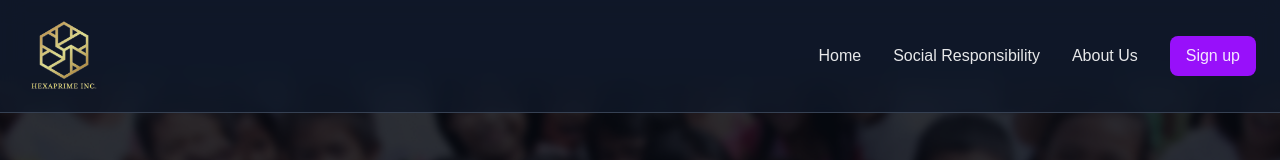
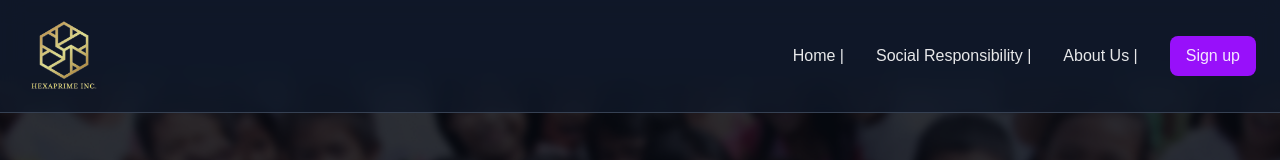
Before and after one commit to NETAD-MIKHAIL/hexaprime-portal, a Next.js app: page / in a window 1280 px wide. Shown: the top 160 px of the page. Built offline with nearby package versions, Linux system fonts and the light colour scheme.

Commit message:
Updated navbar and homepage

```diff
--- a/app/page.tsx
+++ b/app/page.tsx
@@ -52,9 +52,9 @@ export default function Home() {
 
           {/* MENU ITEMS */}
           <ul className="hidden md:flex items-center space-x-8 text-white/90 font-medium">
-            <li className="hover:text-purple-400 cursor-pointer transition">Home</li>
-            <li className="hover:text-purple-400 cursor-pointer transition">Social Responsibility</li>
-            <li className="hover:text-purple-400 cursor-pointer transition">About Us</li>
+            <li className="hover:text-purple-400 cursor-pointer transition">Home |</li>
+            <li className="hover:text-purple-400 cursor-pointer transition">Social Responsibility |</li>
+            <li className="hover:text-purple-400 cursor-pointer transition">About Us |</li>
             <li className="px-4 py-2 bg-purple-600 rounded-lg hover:bg-purple-700 transition cursor-pointer">
               Sign up
             </li>
```
Also changed, not shown: public/hexalogo2.png (added).
